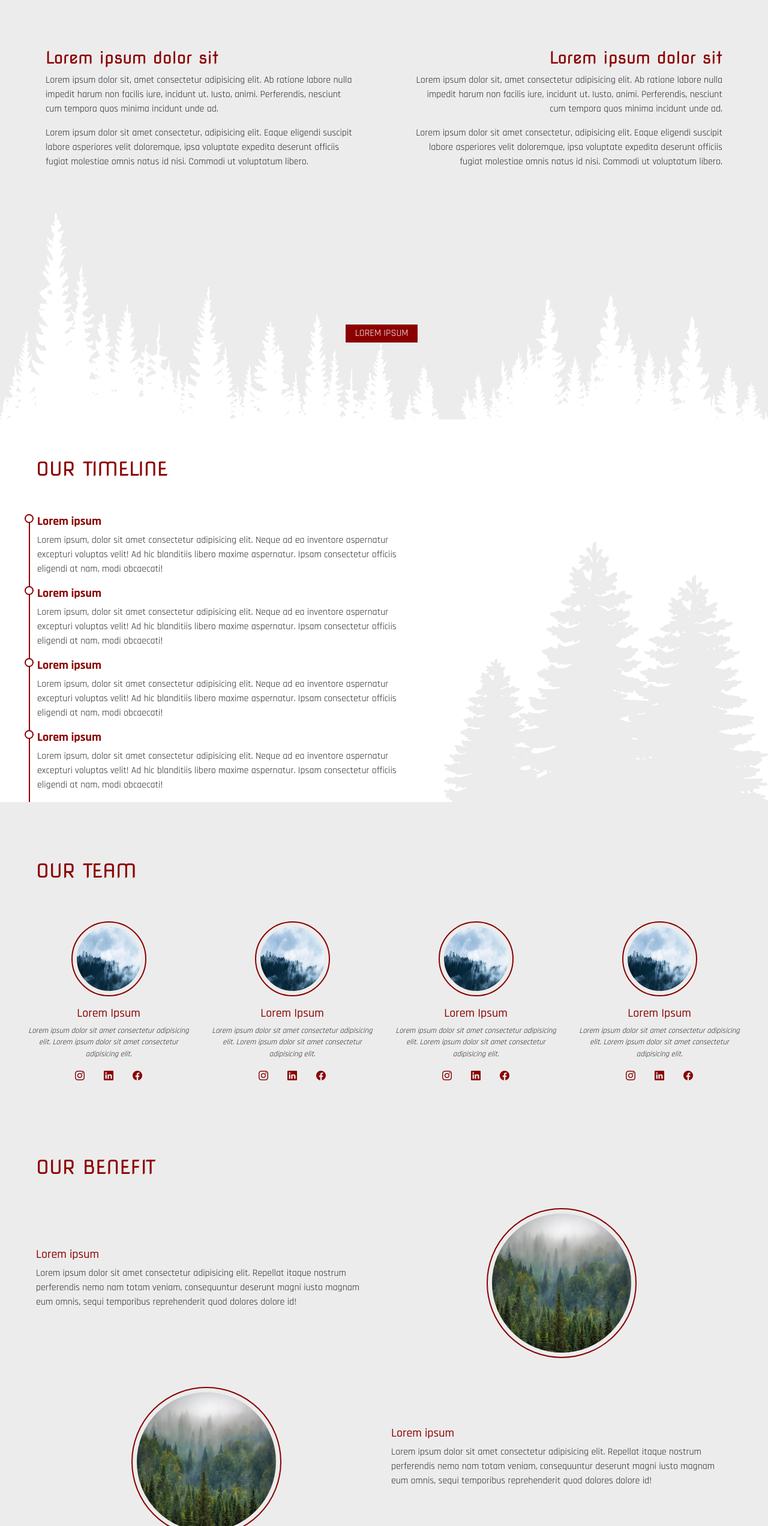
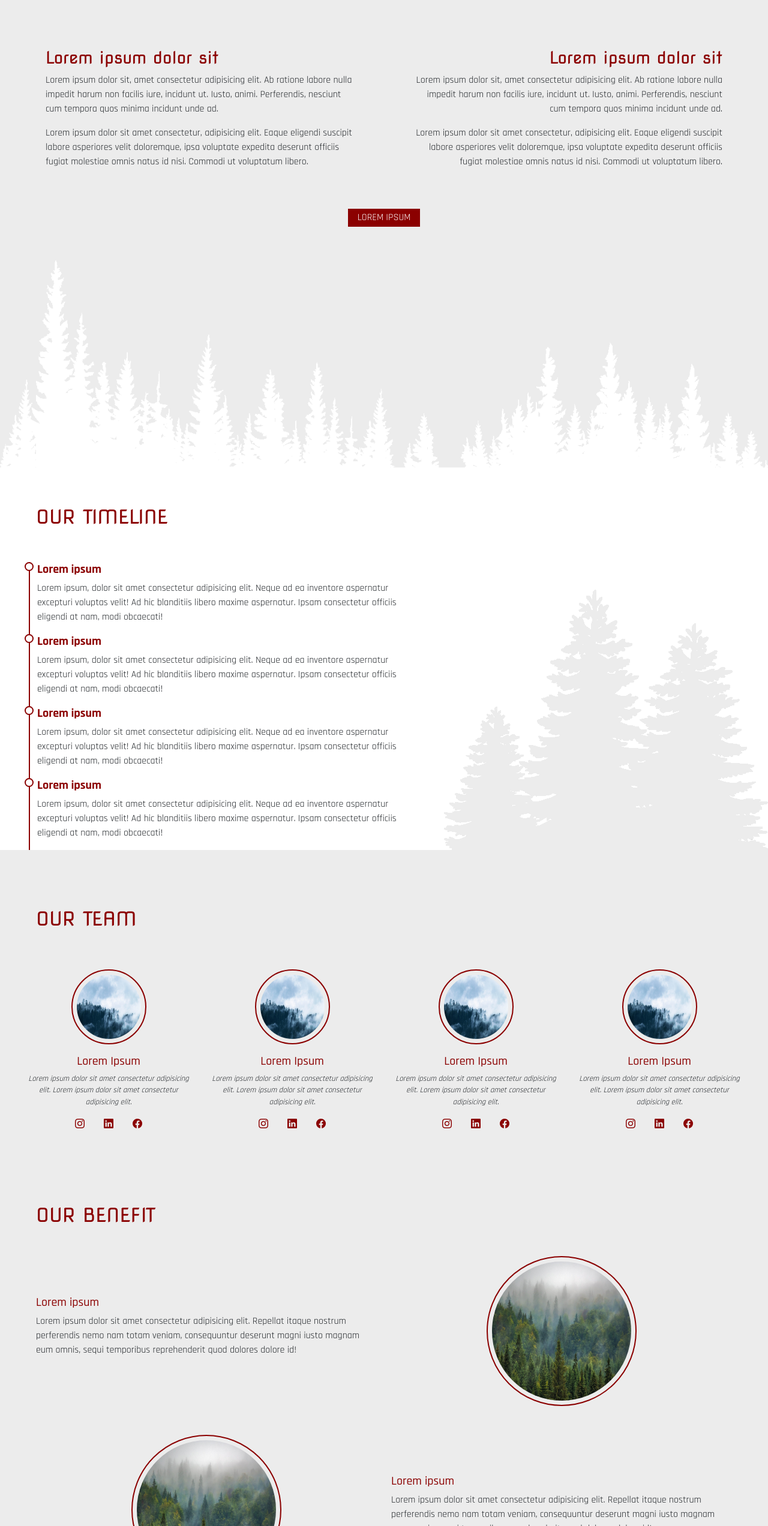
Before and after one commit to flaviavigna29/ProgettoRed, a plain HTML site: page index.html in a window 1280 px wide. Shown: the part 1098-3642 px from the top of the page at 60% size. Drawn offline with nearby package versions, Linux system fonts and the light colour scheme.

Commit message:
modificate le immagini di una sezione

```diff
--- a/index.html
+++ b/index.html
@@ -125,10 +125,10 @@
     </div>
 
     <!-- Bottone -->
-    <div class="container-fluid position-relative">
+    <div class="container-fluid ">
         <div class="row">
+            <button class="text-uppercase bottone mx-auto">lorem ipsum</button>
             <img class="w-100 p-0" src="./media/trees2.png" alt="">
-            <button class="text-uppercase bottone position-absolute">lorem ipsum</button>
         </div>
     </div>
 
@@ -238,20 +238,20 @@
     <!-- Sezione Our Benefit -->
     <article id="Our_benefit" class="container-fluid mt-5">
         <h2 class="text-uppercase font-imp tx-1 pt-5 ps-5">our benefit</h2>
-        <div class="row px-5 my-5">
-            <div class="col-12 col-md-6 text-start justify-content-center d-block my-auto">
+        <div class="row px-5 my-5 ">
+            <div class="col-12 col-md-6 text-start justify-content-center d-block my-auto order-2 order-md-1">
                 <h5 class="tx-1">Lorem ipsum</h5>
                 <p>Lorem ipsum dolor sit amet consectetur adipisicing elit. Repellat itaque nostrum perferendis nemo nam
                     totam veniam, consequuntur deserunt magni iusto magnam eum omnis, sequi temporibus reprehenderit
                     quod dolores dolore id!</p>
             </div>
 
-            <div class="col-12 col-md-6 text-center">
-                <img class="rounded-circle cerchio4" src="./media/landscape-975091_1920.jpg" alt="">
+            <div class="col-12 col-md-6 text-center order-1 order-md-2 mb-5 mb-md-0">
+                <img class="rounded-circle cerchio4 " src="./media/landscape-975091_1920.jpg" alt="">
             </div>
         </div>
         <div class="row px-5 my-5">
-            <div class="col-12 col-md-6 text-center ">
+            <div class="col-12 col-md-6 text-center mb-5 mb-md-0">
                 <img class="rounded-circle cerchio4" src="./media/landscape-975091_1920.jpg" alt="">
             </div>
             <div class="col-12 col-md-6 text-start justify-content-center d-block my-auto">
--- a/style.css
+++ b/style.css
@@ -149,14 +149,10 @@ nav ul li {
     width: 120px;
     height: 30px;
     border: 0;
-    margin-top: 35px;
+    margin-top: 50px;
     text-align: center;
     color: white;
     background-color: var(--prim-color);
-    justify-content: center;
-    align-items: center;
-    top: 50%;
-    left: 45%;
 }
 
 /* Timeline */
```
